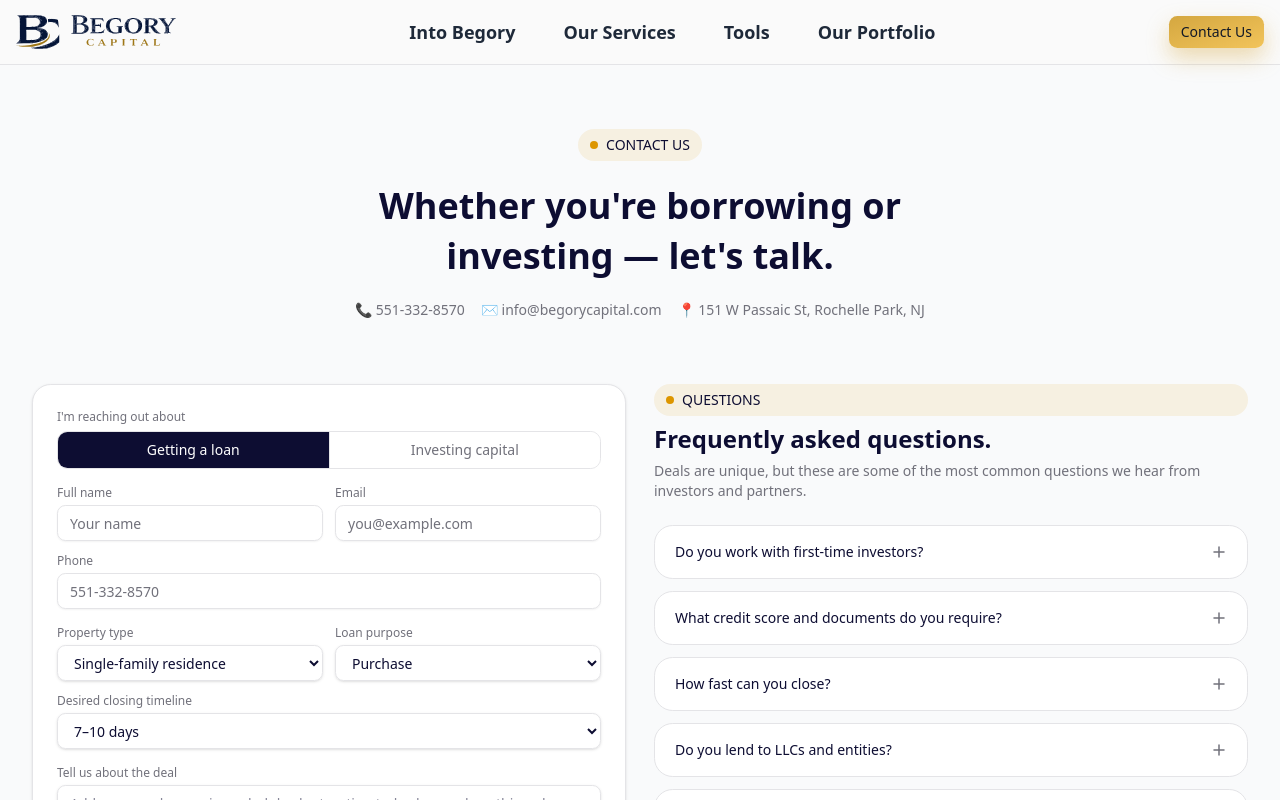
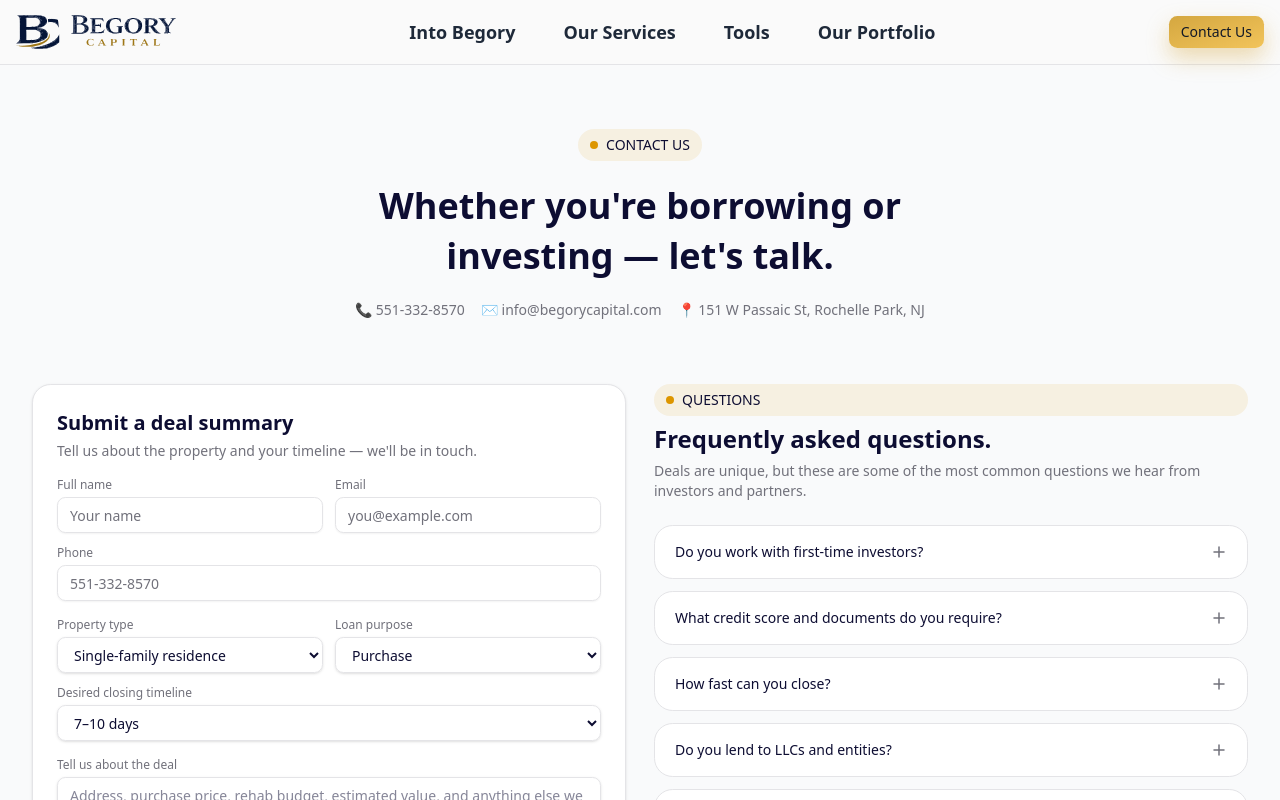
Before and after one commit to kwassef1/begory-capital, a Next.js app: page /contact in a window 1280 px wide. Shown: the top 800 px of the page. Built offline with nearby package versions, Linux system fonts and the light colour scheme.

Commit message:
remove references to 24 hour commitment to respond

```diff
--- a/src/app/about/page.tsx
+++ b/src/app/about/page.tsx
@@ -189,7 +189,7 @@ export default function AboutPage() {
                         </h2>
                         <p className="text-sm text-gray-400 max-w-md">
                             Tell us about your deal and we&apos;ll respond with structure options, estimated
-                            terms, and next steps — usually within 24 hours.
+                            terms, and next steps.
                         </p>
                         <Button variant="primary" size="lg" asChild>
                             <SmoothScrollLink href="/contact">Start a conversation</SmoothScrollLink>
--- a/src/app/invest/page.tsx
+++ b/src/app/invest/page.tsx
@@ -244,7 +244,7 @@ export default function InvestPage() {
                         </h2>
                         <p className="text-sm text-gray-400 max-w-md">
                             Share your details and we&apos;ll send over investor materials and schedule
-                            a call with our team — usually within 24 hours.
+                            a call with our team.
                         </p>
                         <Button variant="primary" size="lg" asChild>
                             <SmoothScrollLink href="/contact#investor-form">
--- a/src/app/portfolio/page.tsx
+++ b/src/app/portfolio/page.tsx
@@ -253,7 +253,7 @@ export default function PortfolioPage() {
                         <p className="text-sm text-gray-400 max-w-md">
                             Tell us the property, the plan, and the numbers.
                             We&apos;ll come back with structure options and
-                            estimated terms — usually within 24 hours.
+                            estimated terms — fast.
                         </p>
                         <Button variant="primary" size="lg" asChild>
                             <SmoothScrollLink href="/contact">
--- a/src/components/contact-form.tsx
+++ b/src/components/contact-form.tsx
@@ -5,44 +5,54 @@ import { useSearchParams } from "next/navigation";
 import { Button } from "@/components/ui/button";
 import { Input } from "@/components/ui/input";
 
-type ContactType = "borrower" | "investor";
-
 function buildDealSummary(p: URLSearchParams): string {
     const deal = p.get("deal");
     if (deal === "flip") {
         return [
             "Deal type: Fix & Flip",
-            p.get("purchase") && `Purchase price: $${Number(p.get("purchase")).toLocaleString()}`,
-            p.get("rehab") && `Rehab budget: $${Number(p.get("rehab")).toLocaleString()}`,
+            p.get("purchase") &&
+                `Purchase price: $${Number(p.get("purchase")).toLocaleString()}`,
+            p.get("rehab") &&
+                `Rehab budget: $${Number(p.get("rehab")).toLocaleString()}`,
             p.get("arv") && `ARV: $${Number(p.get("arv")).toLocaleString()}`,
             p.get("months") && `Holding period: ${p.get("months")} months`,
             "---",
-            p.get("totalCost") && `Est. total cost: $${Number(p.get("totalCost")).toLocaleString()}`,
-            p.get("profit") && `Est. profit: $${Number(p.get("profit")).toLocaleString()}`,
+            p.get("totalCost") &&
+                `Est. total cost: $${Number(p.get("totalCost")).toLocaleString()}`,
+            p.get("profit") &&
+                `Est. profit: $${Number(p.get("profit")).toLocaleString()}`,
             p.get("roi") && `Est. ROI: ${p.get("roi")}%`,
-        ].filter(Boolean).join("\n");
+        ]
+            .filter(Boolean)
+            .join("\n");
     }
     if (deal === "rental") {
         return [
             "Deal type: DSCR Rental",
-            p.get("purchase") && `Purchase price: $${Number(p.get("purchase")).toLocaleString()}`,
+            p.get("purchase") &&
+                `Purchase price: $${Number(p.get("purchase")).toLocaleString()}`,
             p.get("down") && `Down payment: ${p.get("down")}%`,
             p.get("rate") && `Interest rate: ${p.get("rate")}%`,
-            p.get("rent") && `Monthly rent: $${Number(p.get("rent")).toLocaleString()}`,
+            p.get("rent") &&
+                `Monthly rent: $${Number(p.get("rent")).toLocaleString()}`,
             "---",
-            p.get("cashFlow") && `Est. monthly cash flow: $${Number(p.get("cashFlow")).toLocaleString()}`,
+            p.get("cashFlow") &&
+                `Est. monthly cash flow: $${Number(p.get("cashFlow")).toLocaleString()}`,
             p.get("capRate") && `Cap rate: ${p.get("capRate")}%`,
             p.get("coc") && `Cash-on-cash return: ${p.get("coc")}%`,
-        ].filter(Boolean).join("\n");
+        ]
+            .filter(Boolean)
+            .join("\n");
     }
     return "";
 }
 
-const selectClass = "flex h-9 w-full rounded-md border border-input bg-transparent px-3 py-1 text-sm shadow-sm transition-colors focus-visible:outline-none focus-visible:ring-1 focus-visible:ring-ring";
-const textareaClass = "flex w-full rounded-md border border-input bg-transparent px-3 py-2 text-sm shadow-sm transition-colors focus-visible:outline-none focus-visible:ring-1 focus-visible:ring-ring resize-none";
+const selectClass =
+    "flex h-9 w-full rounded-md border border-input bg-transparent px-3 py-1 text-sm shadow-sm transition-colors focus-visible:outline-none focus-visible:ring-1 focus-visible:ring-ring";
+const textareaClass =
+    "flex w-full rounded-md border border-input bg-transparent px-3 py-2 text-sm shadow-sm transition-colors focus-visible:outline-none focus-visible:ring-1 focus-visible:ring-ring resize-none";
 
 export default function ContactForm() {
-    const [type, setType] = useState<ContactType>("borrower");
     const [details, setDetails] = useState("");
     const params = useSearchParams();
 
@@ -54,48 +64,71 @@ export default function ContactForm() {
 
     return (
         <form className="rounded-2xl border border-border bg-card p-6 shadow-sm flex flex-col gap-4 h-full">
-            {/* Type toggle */}
-            <div className="flex flex-col gap-1.5">
-                <label className="text-xs text-muted-foreground">I&apos;m reaching out about</label>
-                <div className="flex rounded-lg border border-border overflow-hidden text-sm font-medium">
-                    <button
-                        type="button"
-                        onClick={() => setType("borrower")}
-                        className={`flex-1 px-4 py-2 transition-colors ${type === "borrower" ? "bg-foreground text-white" : "bg-card text-muted-foreground hover:text-foreground"}`}
+            <div className="flex flex-col gap-1">
+                <h2 className="text-xl font-semibold text-foreground">
+                    Submit a deal summary
+                </h2>
+                <p className="text-sm text-muted-foreground">
+                    Tell us about the property and your timeline — we'll be in
+                    touch.
+                </p>
+            </div>
+
+            {/* Contact fields */}
+            <div className="grid grid-cols-1 sm:grid-cols-2 gap-3">
+                <div className="flex flex-col gap-1">
+                    <label
+                        className="text-xs text-muted-foreground"
+                        htmlFor="cf-name"
                     >
-                        Getting a loan
-                    </button>
-                    <button
-                        type="button"
-                        onClick={() => setType("investor")}
-                        className={`flex-1 px-4 py-2 transition-colors border-l border-border ${type === "investor" ? "bg-foreground text-white" : "bg-card text-muted-foreground hover:text-foreground"}`}
+                        Full name
+                    </label>
+                    <Input
+                        id="cf-name"
+                        type="text"
+                        placeholder="Your name"
+                        autoComplete="name"
+                    />
+                </div>
+                <div className="flex flex-col gap-1">
+                    <label
+                        className="text-xs text-muted-foreground"
+                        htmlFor="cf-email"
                     >
-                        Investing capital
-                    </button>
+                        Email
+                    </label>
+                    <Input
+                        id="cf-email"
+                        type="email"
+                        placeholder="you@example.com"
+                        autoComplete="email"
+                    />
+                </div>
+                <div className="flex flex-col gap-1 sm:col-span-2">
+                    <label
+                        className="text-xs text-muted-foreground"
+                        htmlFor="cf-phone"
+                    >
+                        Phone
+                    </label>
+                    <Input
+                        id="cf-phone"
+                        type="tel"
+                        placeholder="551-332-8570"
+                        autoComplete="tel"
+                    />
                 </div>
             </div>
 
-            {/* Shared fields */}
+            {/* Deal fields */}
             <div className="grid grid-cols-1 sm:grid-cols-2 gap-3">
                 <div className="flex flex-col gap-1">
-                    <label className="text-xs text-muted-foreground" htmlFor="cf-name">Full name</label>
-                    <Input id="cf-name" type="text" placeholder="Your name" autoComplete="name" />
-                </div>
-                <div className="flex flex-col gap-1">
-                    <label className="text-xs text-muted-foreground" htmlFor="cf-email">Email</label>
-                    <Input id="cf-email" type="email" placeholder="you@example.com" autoComplete="email" />
-                </div>
-                <div className="flex flex-col gap-1 sm:col-span-2">
-                    <label className="text-xs text-muted-foreground" htmlFor="cf-phone">Phone</label>
-                    <Input id="cf-phone" type="tel" placeholder="551-332-8570" autoComplete="tel" />
-                </div>
-            </div>
-
-            {/* Borrower fields */}
-            {type === "borrower" && (
-                <div className="grid grid-cols-1 sm:grid-cols-2 gap-3">
-                    <div className="flex flex-col gap-1">
-                        <label className="text-xs text-muted-foreground" htmlFor="cf-property-type">Property type</label>
+                    <label
+                        className="text-xs text-muted-foreground"
+                        htmlFor="cf-property-type"
+                    >
+                        Property type
+                    </label>
                     <select id="cf-property-type" className={selectClass}>
                         <option>Single-family residence</option>
                         <option>2–4 unit</option>
@@ -105,7 +138,12 @@ export default function ContactForm() {
                     </select>
                 </div>
                 <div className="flex flex-col gap-1">
-                        <label className="text-xs text-muted-foreground" htmlFor="cf-purpose">Loan purpose</label>
+                    <label
+                        className="text-xs text-muted-foreground"
+                        htmlFor="cf-purpose"
+                    >
+                        Loan purpose
+                    </label>
                     <select id="cf-purpose" className={selectClass}>
                         <option>Purchase</option>
                         <option>Refinance</option>
@@ -115,7 +153,12 @@ export default function ContactForm() {
                     </select>
                 </div>
                 <div className="flex flex-col gap-1 sm:col-span-2">
-                        <label className="text-xs text-muted-foreground" htmlFor="cf-timeline">Desired closing timeline</label>
+                    <label
+                        className="text-xs text-muted-foreground"
+                        htmlFor="cf-timeline"
+                    >
+                        Desired closing timeline
+                    </label>
                     <select id="cf-timeline" className={selectClass}>
                         <option>7–10 days</option>
                         <option>2–3 weeks</option>
@@ -124,61 +167,33 @@ export default function ContactForm() {
                     </select>
                 </div>
             </div>
-            )}
-
-            {/* Investor fields */}
-            {type === "investor" && (
-                <div className="grid grid-cols-1 sm:grid-cols-2 gap-3">
-                    <div className="flex flex-col gap-1">
-                        <label className="text-xs text-muted-foreground" htmlFor="cf-amount">Investment range</label>
-                        <select id="cf-amount" className={selectClass}>
-                            <option>Under $100k</option>
-                            <option>$100k – $250k</option>
-                            <option>$250k – $500k</option>
-                            <option>$500k – $1M</option>
-                            <option>$1M+</option>
-                        </select>
-                    </div>
-                    <div className="flex flex-col gap-1">
-                        <label className="text-xs text-muted-foreground" htmlFor="cf-investor-type">Investor type</label>
-                        <select id="cf-investor-type" className={selectClass}>
-                            <option>Individual investor</option>
-                            <option>Self-directed IRA</option>
-                            <option>Business / entity</option>
-                            <option>Family office</option>
-                            <option>Other</option>
-                        </select>
-                    </div>
-                </div>
-            )}
 
             {/* Details */}
             <div className="flex flex-col gap-1">
-                <label className="text-xs text-muted-foreground" htmlFor="cf-details">
-                    {type === "borrower" ? "Tell us about the deal" : "Anything you'd like us to know"}
+                <label
+                    className="text-xs text-muted-foreground"
+                    htmlFor="cf-details"
+                >
+                    Tell us about the deal
                 </label>
                 <textarea
                     id="cf-details"
                     rows={4}
                     value={details}
-                    onChange={e => setDetails(e.target.value)}
-                    placeholder={
-                        type === "borrower"
-                            ? "Address, purchase price, rehab budget, estimated value, and anything else we should know."
-                            : "Investment goals, timeline, questions, or anything else..."
-                    }
+                    onChange={(e) => setDetails(e.target.value)}
+                    placeholder="Address, purchase price, rehab budget, estimated value, and anything else we should know."
                     className={textareaClass}
                 />
             </div>
 
             <Button variant="primary" type="submit" className="w-full">
-                {type === "borrower" ? "Submit deal summary" : "Request investor information"}
+                Submit deal summary
             </Button>
 
             <p className="text-xs text-muted-foreground">
-                {type === "borrower"
-                    ? "By submitting, you agree to be contacted by Begory Capital about potential loan options. This form does not create a loan application or approval."
-                    : "By submitting, you agree to be contacted by Begory Capital regarding investment opportunities. This does not constitute an offer to sell or solicitation of any security."}
+                By submitting, you agree to be contacted by Begory Capital about
+                potential loan options. This form does not create a loan
+                application or approval.
             </p>
         </form>
     );
--- a/src/components/dscr-sample.tsx
+++ b/src/components/dscr-sample.tsx
@@ -53,7 +53,7 @@ export default function DSCRSample() {
 
             {/* Timeline */}
             <div className="border-t border-dashed border-gray-300 pt-3 flex items-center justify-between flex-wrap gap-2 text-xs text-gray-500">
-                <span>⏱ Pre-approval in 24 hours</span>
+                <span>⏱ Fast pre-approval</span>
                 <span className="px-2.5 py-1 rounded-full bg-foreground/6 text-foreground font-medium">
                     Closing target: 10–14 days
                 </span>
--- a/src/components/fix-flip-calculator.tsx
+++ b/src/components/fix-flip-calculator.tsx
@@ -88,7 +88,7 @@ export default function FixFlipCalculator() {
                         ))}
                         <div className="col-span-full flex items-center justify-between gap-4">
                             <p className="text-xs text-muted-foreground">Estimates only — not a commitment to lend.</p>
-                            <Button variant="primary" onClick={calculate}>
+                            <Button variant="soft" onClick={calculate}>
                                 Get my flip analysis
                             </Button>
                         </div>
@@ -129,11 +129,11 @@ export default function FixFlipCalculator() {
                                     </div>
                                 ))}
                             </div>
-                            <div className="flex items-center justify-between gap-4">
+                            <div className="flex items-center justify-between gap-4 border-t border-border pt-3">
                                 <p className="text-sm text-muted-foreground">
                                     Want to move forward on this deal?
                                 </p>
-                                <Button variant="primary" size="sm" asChild>
+                                <Button variant="primary" asChild>
                                     <Link
                                         href={`/contact?deal=flip&purchase=${vals["ff-purchase"]}&rehab=${vals["ff-rehab"]}&arv=${vals["ff-arv"]}&months=${vals["ff-months"]}&closing=${vals["ff-closing"]}&hpm=${vals["ff-hpm"]}&totalCost=${Math.round(results.totalCost)}&profit=${Math.round(results.profit)}&roi=${results.roi.toFixed(1)}`}
                                     >
--- a/src/components/ui/button.tsx
+++ b/src/components/ui/button.tsx
@@ -17,6 +17,7 @@ const buttonVariants = cva(
                     "bg-destructive text-white hover:bg-destructive/90 focus-visible:ring-destructive/20 dark:focus-visible:ring-destructive/40 dark:bg-destructive/60",
                 outline:
                     "border bg-background shadow-xs hover:bg-accent hover:text-accent-foreground dark:bg-input/30 dark:border-input dark:hover:bg-input/50",
+                soft: "border border-primary/40 text-primary bg-primary/5 hover:bg-primary/10 rounded-full font-medium",
                 secondary:
                     "bg-secondary text-secondary-foreground hover:bg-secondary/80",
                 ghost: "hover:bg-accent hover:text-accent-foreground dark:hover:bg-accent/50",
```
Also changed, not shown: src/components/rental-calculator.tsx (+107 -35 lines). Lines whose indentation alone changed are shown as unchanged.
